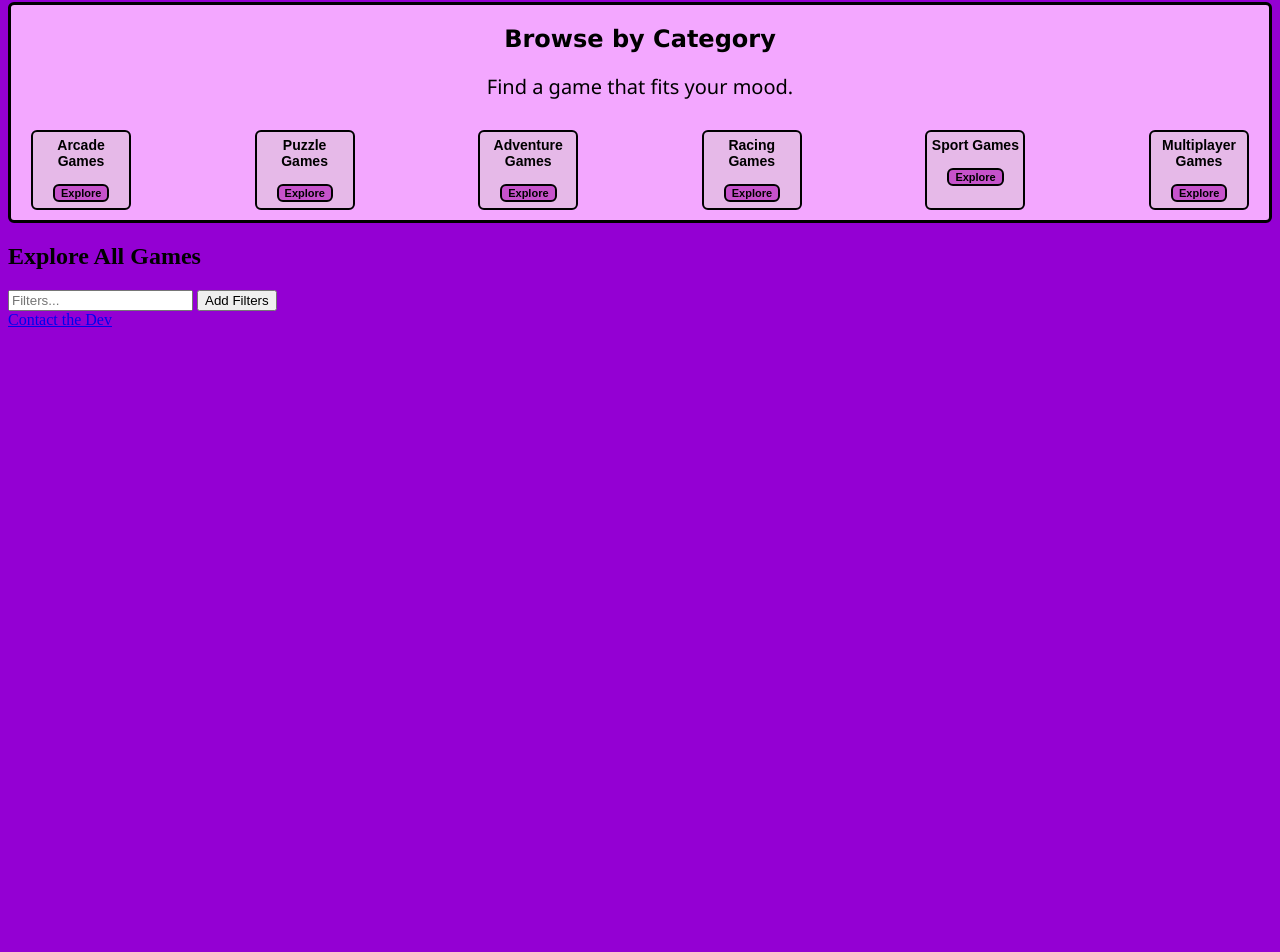
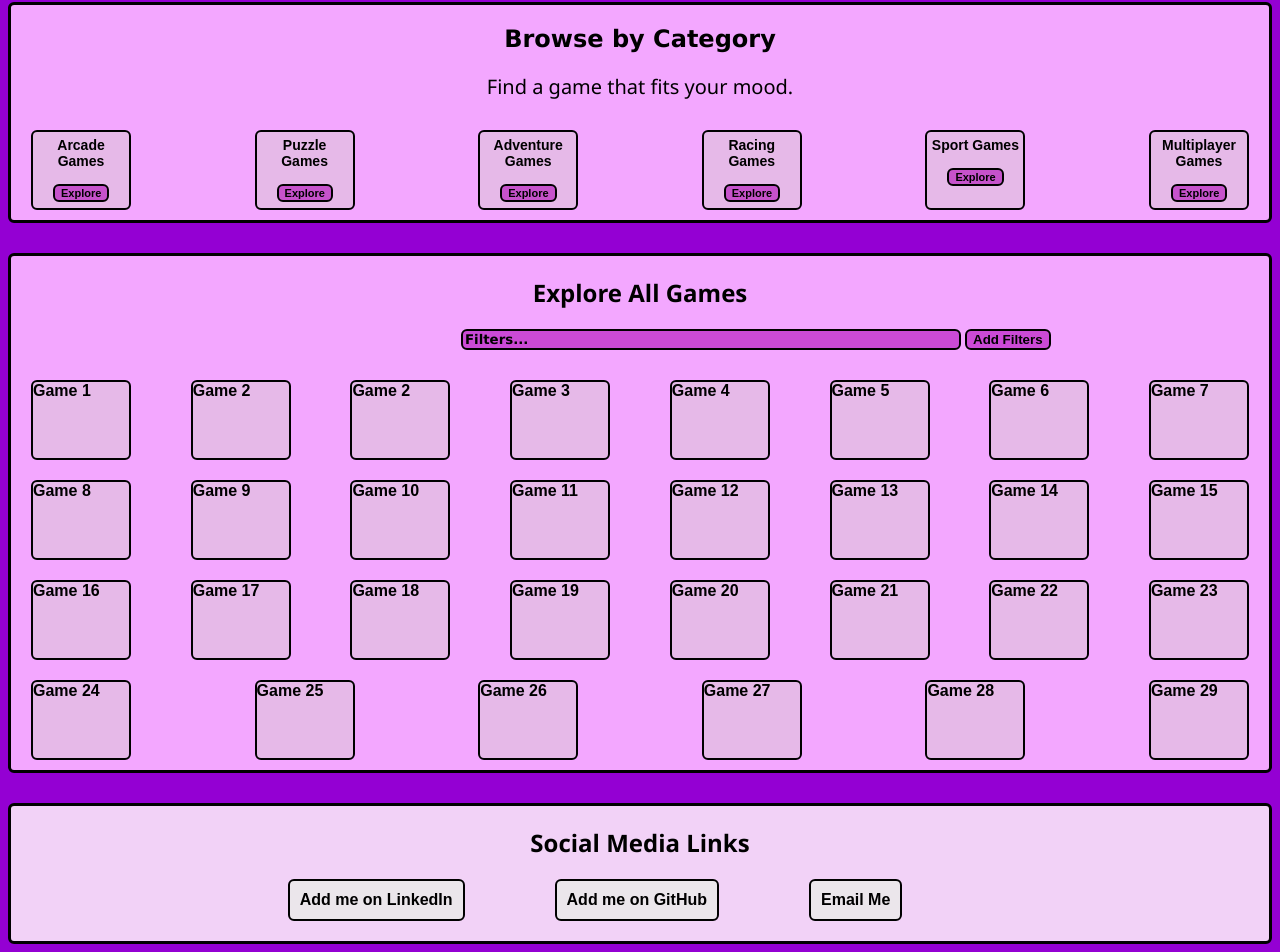
Before and after one commit to KLITOSG/PixelPlay, a plain HTML site: page index.html in a window 1280 px wide. Shown: the part 1265-2217 px from the top of the page. Before the commit the page ends 1602 px from the top, so only its background shows below. Drawn offline with Linux system fonts and the light colour scheme.

Commit message:
Styled All-Games Section and Footer -- Changed HTML in All Games Section

```diff
--- a/index.html
+++ b/index.html
@@ -115,20 +115,20 @@
              <div class="game_4">Game 4</div>
              <div class="game_5">Game 5</div>
              <div class="game_6">Game 6</div>
-             <div class="game_6">Game 7</div>
-             <div class="game_6">Game 8</div>
-             <div class="game_6">Game 9</div>
-             <div class="game_6">Game 10</div>
-             <div class="game_6">Game 11</div>
-             <div class="game_6">Game 12</div>
-             <div class="game_6">Game 13</div>
-             <div class="game_6">Game 14</div>
-             <div class="game_6">Game 15</div>
-             <div class="game_6">Game 16</div>
-             <div class="game_6">Game 17</div>
-             <div class="game_6">Game 18</div>
-             <div class="game_6">Game 19</div>
-             <div class="game_6">Game 20</div>
+             <div class="game_7">Game 7</div>
+             <div class="game_8">Game 8</div>
+             <div class="game_9">Game 9</div>
+             <div class="game_10">Game 10</div>
+             <div class="game_11">Game 11</div>
+             <div class="game_12">Game 12</div>
+             <div class="game_13">Game 13</div>
+             <div class="game_14">Game 14</div>
+             <div class="game_15">Game 15</div>
+             <div class="game_16">Game 16</div>
+             <div class="game_17">Game 17</div>
+             <div class="game_18">Game 18</div>
+             <div class="game_19">Game 19</div>
+             <div class="game_20">Game 20</div>
 
 
 
@@ -189,10 +189,11 @@
 
             <div class="all-games-content">
 
-            <h2 class="All-Games-h1">
+                <h2 class="All-Games-h2">
                     Explore All Games
                 </h2>
 
+                <form class="all-games-form">
                 <input
 
                     type="text"
@@ -201,7 +202,45 @@
                     >
 
                     <button type="submit">Add Filters</button>
+                </form>
+
+                <div class="all-game-cards">
+
+                    <div class="div_1">Game 1</div>
+                    <div class="div_2">Game 2</div>
+                    <div class="div_2">Game 2</div>
+                    <div class="div_3">Game 3</div>
+                    <div class="div_4">Game 4</div>
+                    <div class="div_5">Game 5</div>
+                    <div class="div_6">Game 6</div>
+                    <div class="div_7">Game 7</div>
+                    <div class="div_8">Game 8</div>
+                    <div class="div_9">Game 9</div>
+                    <div class="div_10">Game 10</div>
+                    <div class="div_11">Game 11</div>
+                    <div class="div_12">Game 12</div>
+                    <div class="div_13">Game 13</div>
+                    <div class="div_14">Game 14</div>
+                    <div class="div_15">Game 15</div>
+                    <div class="div_16">Game 16</div>
+                    <div class="div_17">Game 17</div>
+                    <div class="div_18">Game 18</div>
+                    <div class="div_19">Game 19</div>
+                    <div class="div_20">Game 20</div>
+                    <div class="div_21">Game 21</div>
+                    <div class="div_22">Game 22</div>
+                    <div class="div_23">Game 23</div>
+                    <div class="div_24">Game 24</div>
+                    <div class="div_25">Game 25</div>
+                    <div class="div_26">Game 26</div>
+                    <div class="div_27">Game 27</div>
+                    <div class="div_28">Game 28</div>
+                    <div class="div_29">Game 29</div>
+
                 </div>
+
+           </div>
+
          </section>
 
 
@@ -209,7 +248,13 @@
 
     <footer>
 
-      <a href="mailto:gaitanoskleitos@outlook.com">  Contact the Dev </a>
+        <h2>Social Media Links</h2>
+
+        <div class="social-links">
+          <a href="#">Add me on LinkedIn</a>
+          <a href="#">Add me on GitHub</a>
+          <a href="mailto:gaitanoskleitos@outlook.com">  Email Me </a>
+        </div>
 
     </footer>
 
--- a/styles.css
+++ b/styles.css
@@ -154,7 +154,6 @@ nav .nav-btn button {
     margin: 10px 20px;
     height: 80px;
     width: 100px;
-
     border: 2px solid rgb(0, 0, 0);
     border-radius: 6px;
     background-color: rgb(230, 185, 232);
@@ -216,3 +215,95 @@ nav .nav-btn button {
     font-weight: 600;
     font-size: 11px;
 }
+
+.All-Games {
+    background-color: rgb(243, 167, 255);
+    border: 3px solid #000000;
+    border-radius: 6px;
+    margin-top: 30px ;
+}
+
+.All-Games .all-games-content .All-Games-h2 {
+    text-align: center;
+    font-family: 'Segoe UI', Tahoma, Geneva, Verdana, sans-serif;
+    font-size: 24px;
+}
+
+.All-Games .all-games-content .all-games-form {
+   padding-left: 450px;
+   padding-bottom: 20px;
+}
+
+.All-Games .all-games-content input {
+   width: 500px;
+   border: 2px solid rgb(0, 0, 0);
+   border-radius: 6px;
+   background-color: rgba(173, 1, 182, 0.558);
+   font-family: Arial, Helvetica, sans-serif;
+   font-weight: 600;
+}
+
+.All-Games .all-games-content .all-games-form input::placeholder {
+  font-family: Verdana, Geneva, Tahoma, sans-serif;
+  color: black;
+}
+
+.All-Games .all-games-content .all-games-form button {
+    border: 2px solid rgb(0, 0, 0);
+    border-radius: 6px;
+    background-color: rgba(173, 1, 182, 0.558);
+    font-family: Arial, Helvetica, sans-serif;
+    font-weight: 600;
+}
+
+
+.All-Games .all-games-content .all-game-cards {
+    display: flex;
+    justify-content:space-between;
+    flex-wrap: wrap;
+}
+
+.All-Games .all-games-content .all-game-cards div {
+    margin: 10px 20px;
+    height: 80px;
+    width: 100px;
+    border: 2px solid rgb(0, 0, 0);
+    border-radius: 6px;
+    background-color: rgb(230, 185, 232);
+    font-family: Arial, Helvetica, sans-serif;
+    font-weight: 600;
+}
+
+footer {
+    background-color: rgb(242, 210, 247);
+    border: 3px solid #000000;
+    border-radius: 6px;
+    margin-top: 30px ;
+
+}
+
+footer h2{
+   text-align: center;
+   font-family: 'Segoe UI', Tahoma, Geneva, Verdana, sans-serif;
+    font-size: 24px;
+}
+
+footer .social-links {
+    display: flex;
+    justify-content: center;
+
+}
+
+footer .social-links a {
+    border: 2px solid rgb(0, 0, 0);
+    border-radius: 6px;
+    background-color: rgb(235, 230, 235);
+    font-family: Arial, Helvetica, sans-serif;
+    font-weight: 600;
+    color: #000000;
+    text-decoration: none;
+    margin-right: 90px;
+    margin-bottom: 20px;
+    padding: 10px;
+
+}
```
Lines whose indentation alone changed are shown as unchanged.
